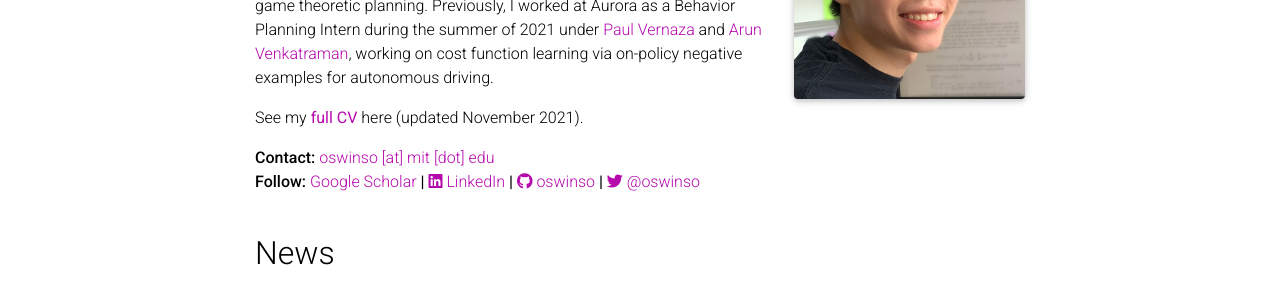
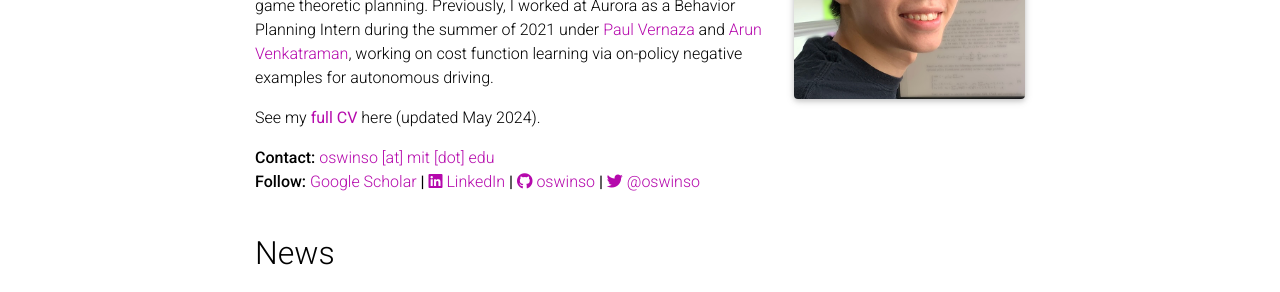
Before and after one commit to oswinso/oswinso.github.io, a Jekyll site: the page built from _pages/home.md, in a window 1280 px wide and 900 px high. Shown: the part 345-637 px from the top of the window. Built offline with Jekyll 4.4.1, drawn with Linux system fonts in a browser that asks for light colours; nearby versions of some CDN libraries; comment, search, counter and statistics services are not loaded; a style sheet for code colours, icons or effects is not loaded.

Commit message:
update resume

```diff
--- a/_config.yml
+++ b/_config.yml
@@ -18,7 +18,7 @@
 impressum_path:  # set to path to include impressum link in the footer, use the same path as permalink in a page, helps to conform with EU GDPR
 
 # -----------------------------------------------------------------------------
-resume_path: oswin_resume_2021.10.31.pdf
+resume_path: oswin_resume_2024.05.01.pdf
 
 # -----------------------------------------------------------------------------
 # RSS Feed
--- a/_pages/home.md
+++ b/_pages/home.md
@@ -35,7 +35,7 @@
 <b>
     <a href="{{ site.resume_path | prepend: 'https://oswinso.github.io/assets/pdf/' }}" target="_blank">full CV</a>
 </b>
-here (updated November 2021).
+here (updated May 2024).
 
 <strong>Contact: </strong> <a href="mailto:oswinso@mit.edu">oswinso [at] mit [dot] edu</a>
 <strong>Follow: </strong>
```
Also changed, not shown: 1 other file.
